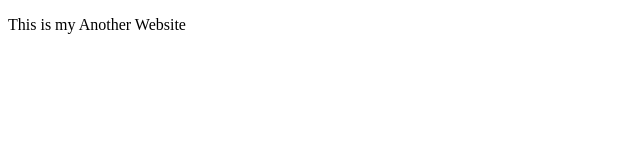
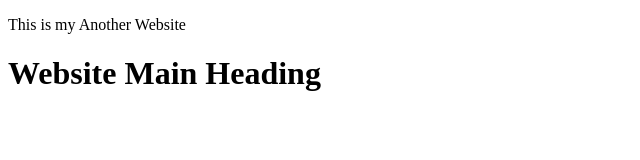
Before and after one commit to adoytech/my-first-website, a plain HTML site: page first-website.html in a window 1280 px wide. Shown: the whole page, without its empty margins (0-640 px from the left). Drawn offline with Linux system fonts and the light colour scheme.

Commit message:
first commit

```diff
--- a/first-website.html
+++ b/first-website.html
@@ -8,6 +8,7 @@
 
 
     <p>This is my Another Website</p>
+    <h1>Website Main Heading</h1>
 </head>
 <body>
 
```
